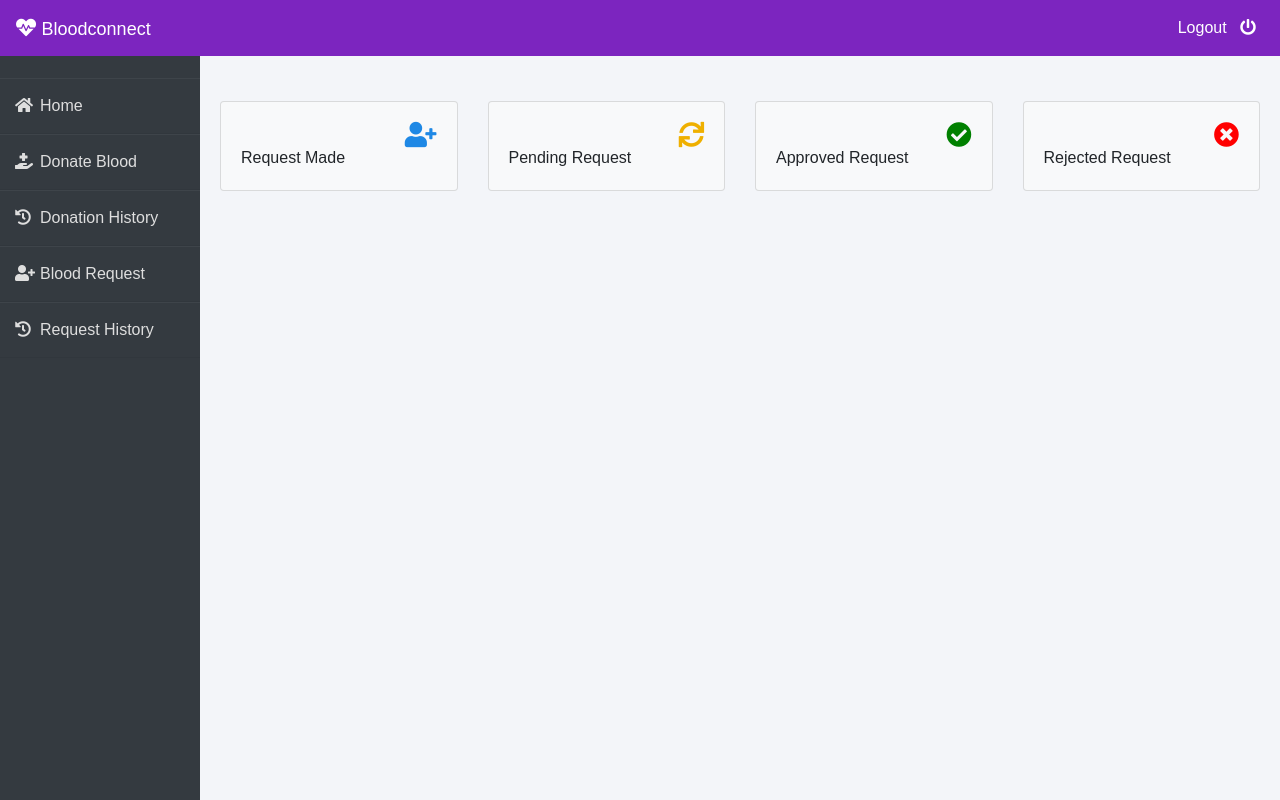
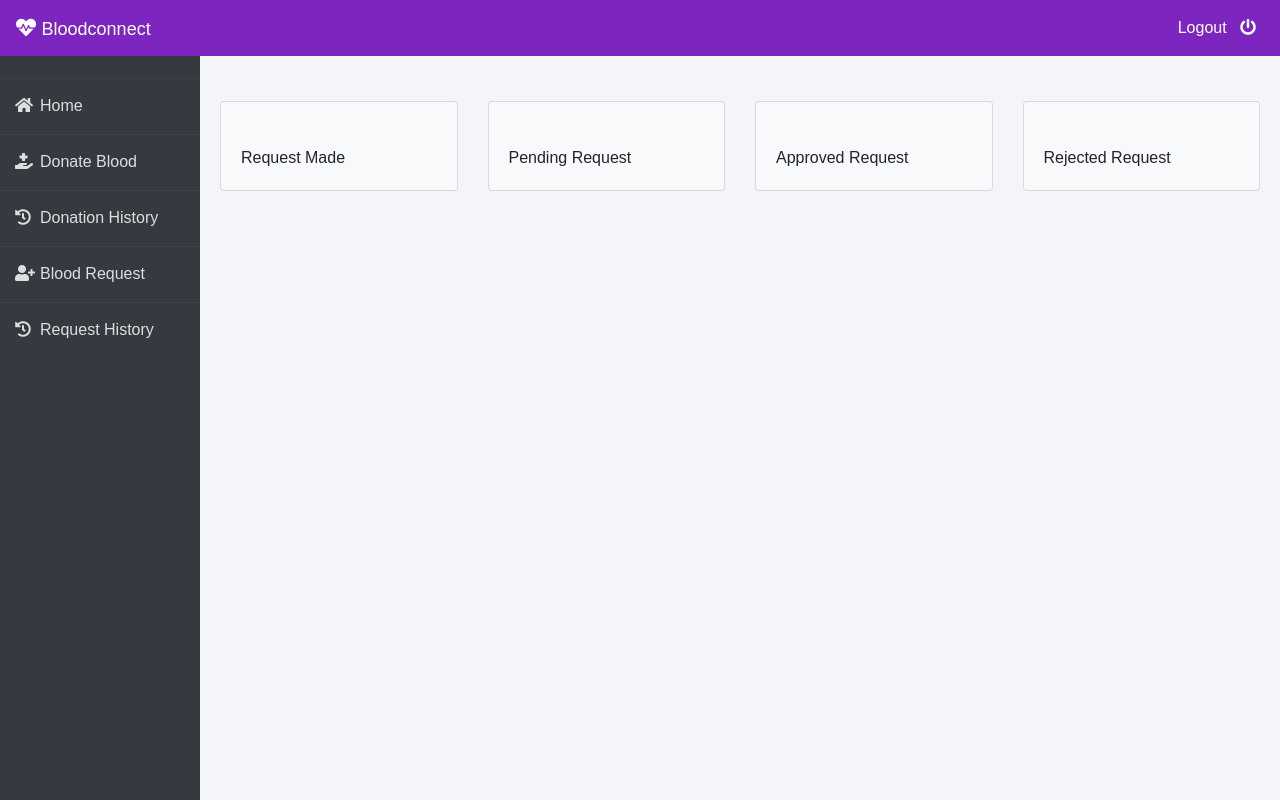
Before and after one commit to Paulabraham212/Blood-Bank-Project, a Django app: template templates/donor/donor_dashboard.html in a window 1280 px wide. Run offline with Django 3.2, Linux system fonts and the light colour scheme; the template is opened without the code that fills it, so the values that code supplies are empty; some libraries are stand-ins or nearby versions.

Commit message:
Update donor_dashboard.html

```diff
--- a/templates/donor/donor_dashboard.html
+++ b/templates/donor/donor_dashboard.html
@@ -10,7 +10,7 @@
         <div class="card bg-light">
           <div class="card-body">
               <div class="blood">
-                <i class="fa fa-user-plus xyz" style="color: #1e88e5;"></i>
+                <i class="" style="color: #1e88e5;"></i>
               </div><br>
               <div>
                 Request Made <br>
@@ -24,7 +24,7 @@
         <div class="card bg-light">
             <div class="card-body">
                 <div class="blood">
-                  <i class="fas fa-sync xyz" style="color:#efb000;"></i>
+                  <i class="" style="color:#efb000;"></i>
                 </div><br>
                 <div>
                     Pending Request <br>
@@ -38,7 +38,7 @@
           <div class="card bg-light">
               <div class="card-body">
                   <div class="blood">
-                    <i class="fas fa-check-circle xyz" style="color: green;"></i>
+                    <i class="" style="color: green;"></i>
                   </div><br>
                   <div>
                        Approved Request<br>
@@ -51,7 +51,7 @@
           <div class="card bg-light">
               <div class="card-body">
                   <div class="blood">
-                    <i class="fas fa-times-circle xyz" style="color: red;"></i>
+                    <i class="" style="color: red;"></i>
                   </div><br>
                   <div>
                        Rejected Request <br>
```
